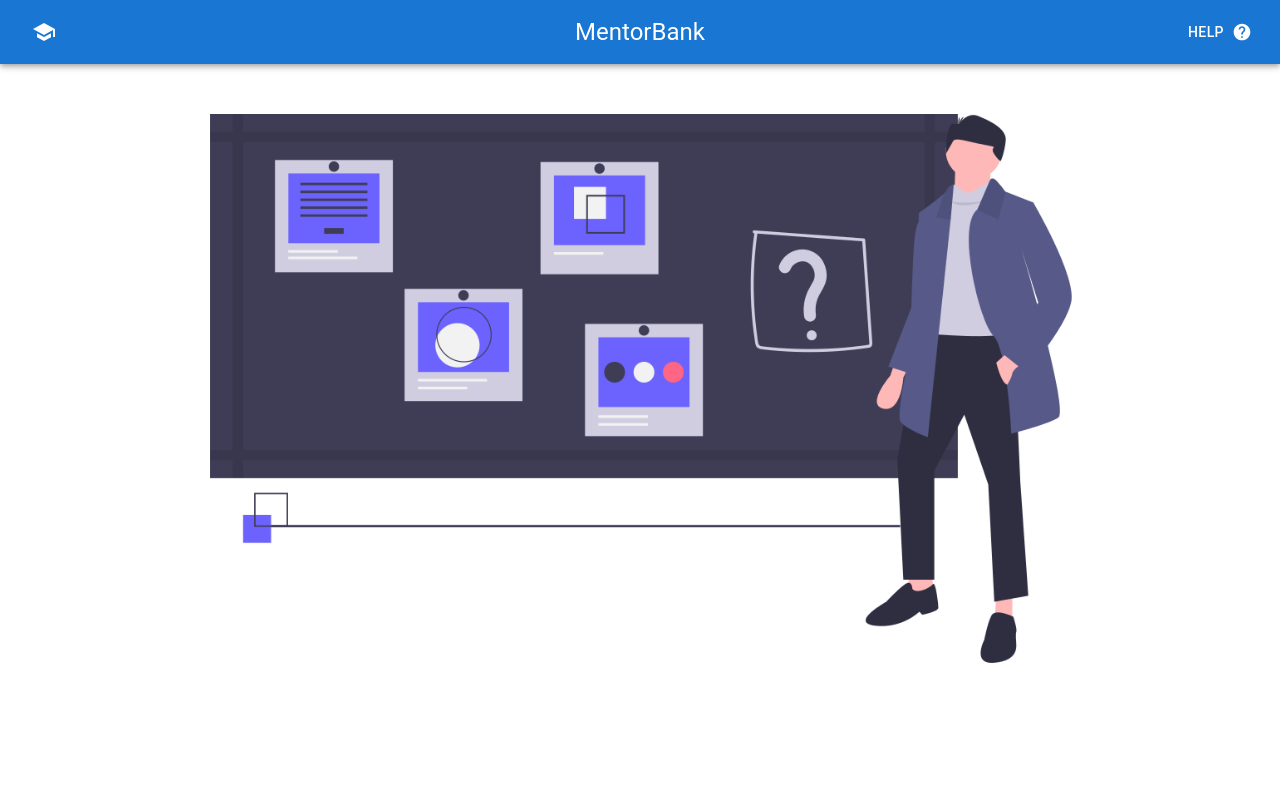
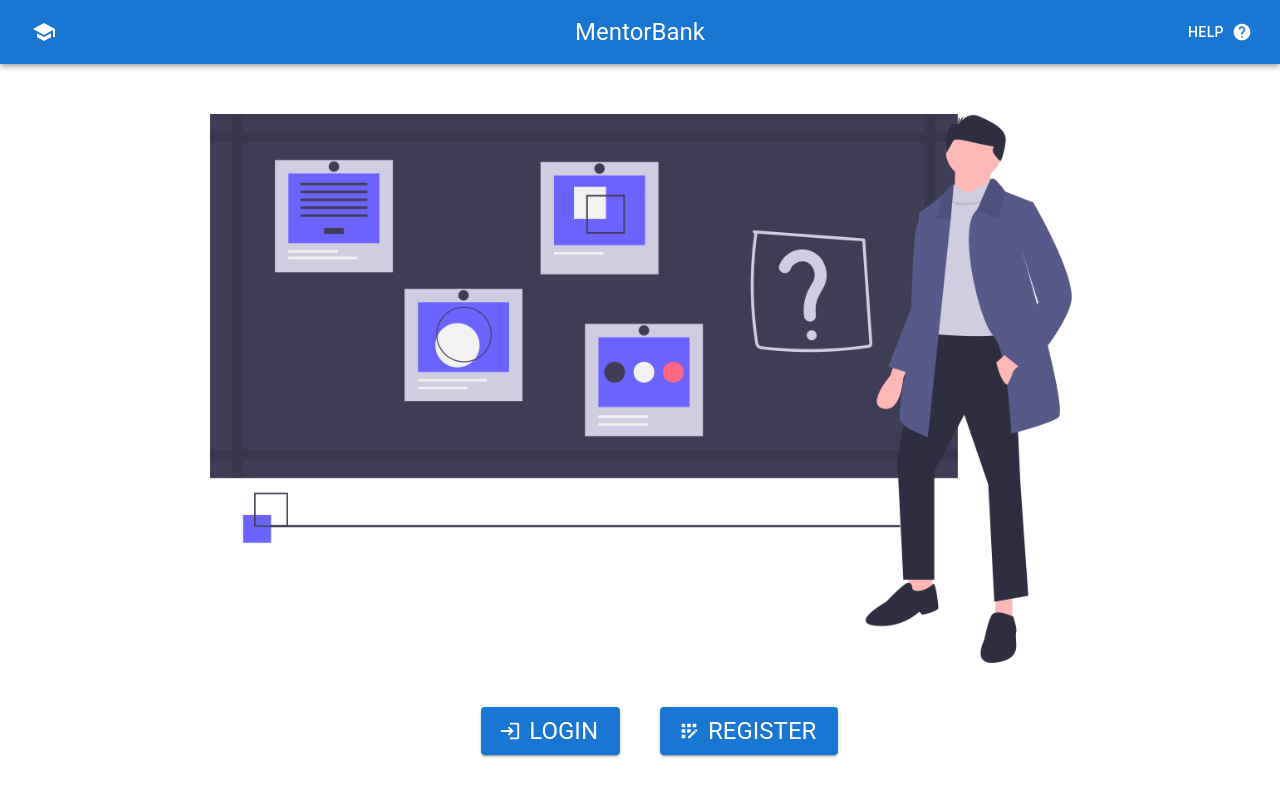
Before and after one commit to cs261-2022-group22/reactjs-frontend, a Next.js app: page / in a window 1280 px wide. Shown: the top 800 px of the page. Built offline with nearby package versions, Linux system fonts and the light colour scheme; no server answers.

Commit message:
fixed homepage image size

```diff
--- a/components/FrontPagePicture.tsx
+++ b/components/FrontPagePicture.tsx
@@ -4,8 +4,6 @@ export default function FrontPagePicture() {
     return (
         <Card
             sx={{
-				minWidth: "110vh",
-				minHeight: "110vh",
                 maxWidth: "110vh",
                 maxHeight: "110vh",
                 mt: "5vh",
```
